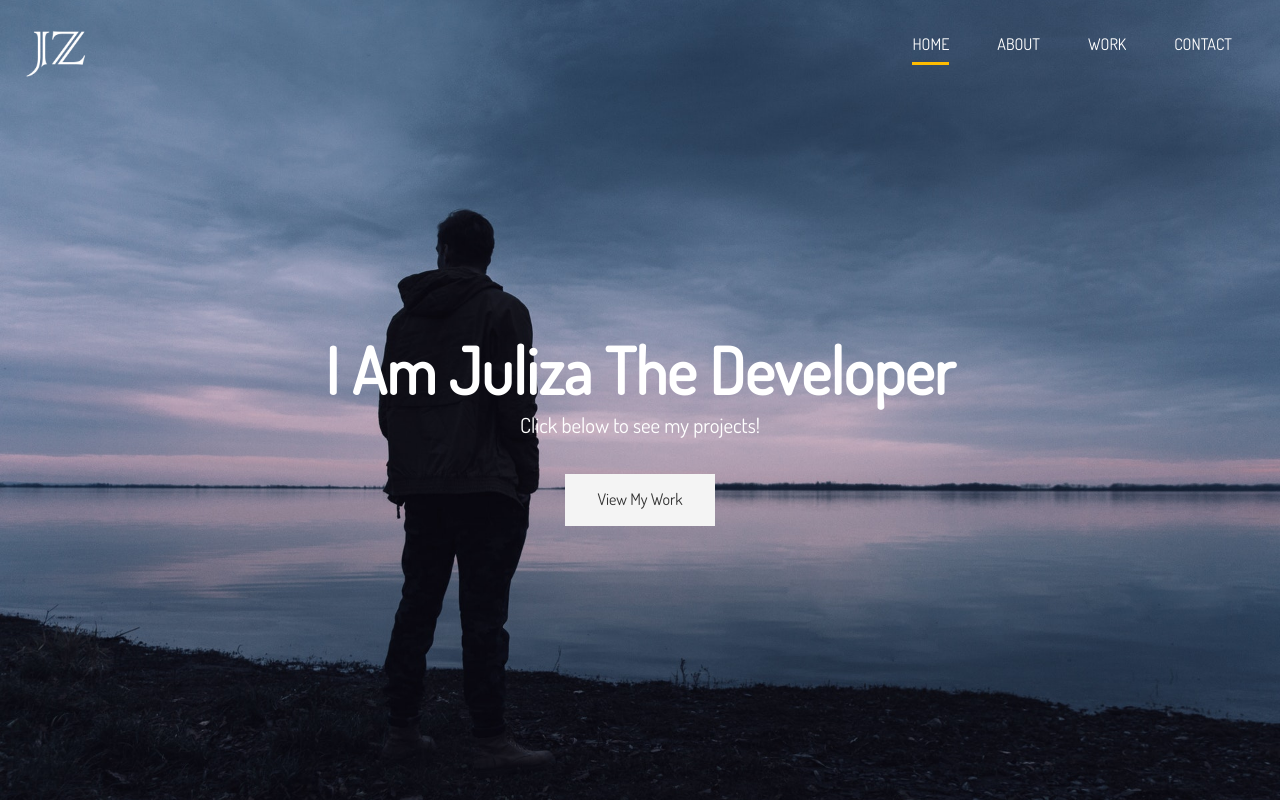
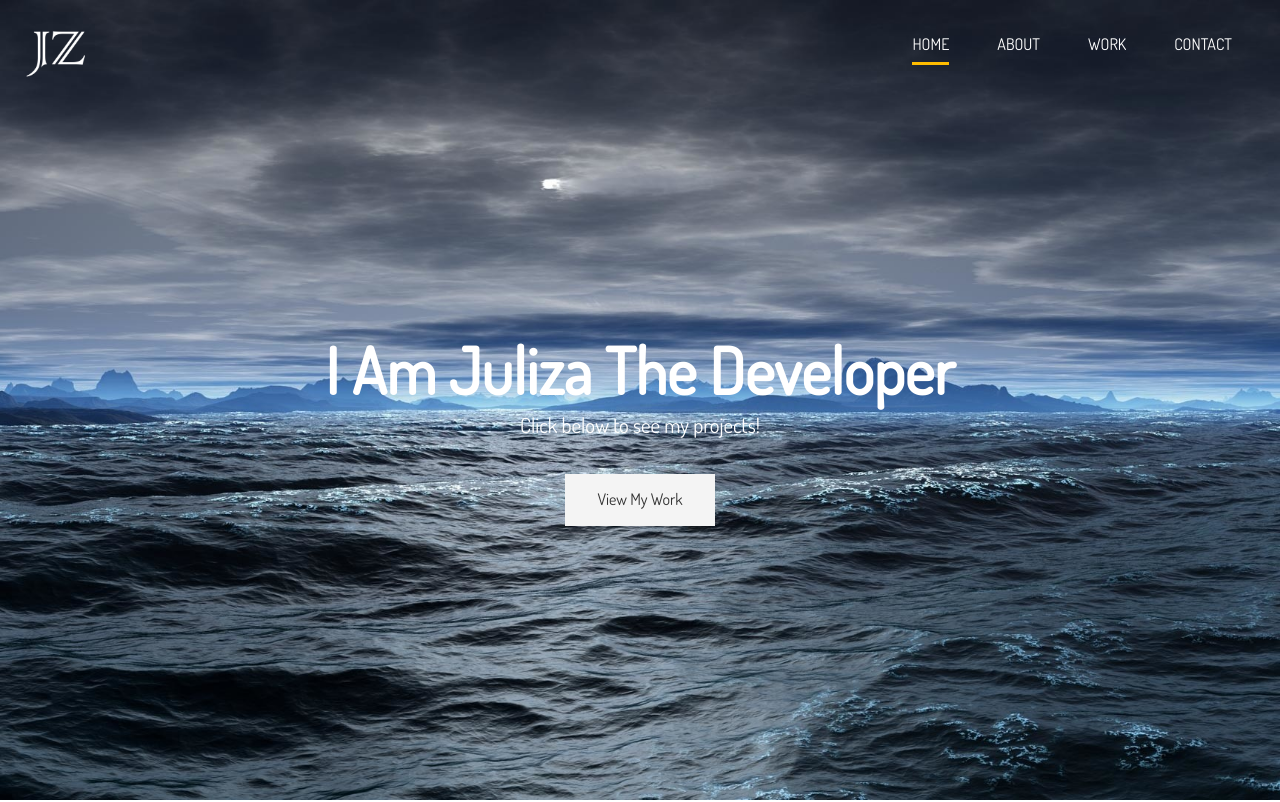
Before and after one commit to Julizajz/portfolio.website, a website: page dist/index.html in a window 1280 px wide. Shown: the top 802 px of the page. Drawn offline with nearby package versions, Linux system fonts and the light colour scheme; files that its build step writes are made by us from their sources.

Commit message:
adds new background image

```diff
--- a/scss/_config.scss
+++ b/scss/_config.scss
@@ -4,7 +4,7 @@ $main-color: #ffbc00;
 $light-color: #f4f4f4;
 $medium-color: #ccc;
 $dark-color: #333;
-$bg-image: url(../img/showcase.jpg);
+$bg-image: url(../img/High_resolution_wallpaper_background_ID_77701341823.jpg);
 
 // Set Text Color
 @function set-text-color($color) {
```
